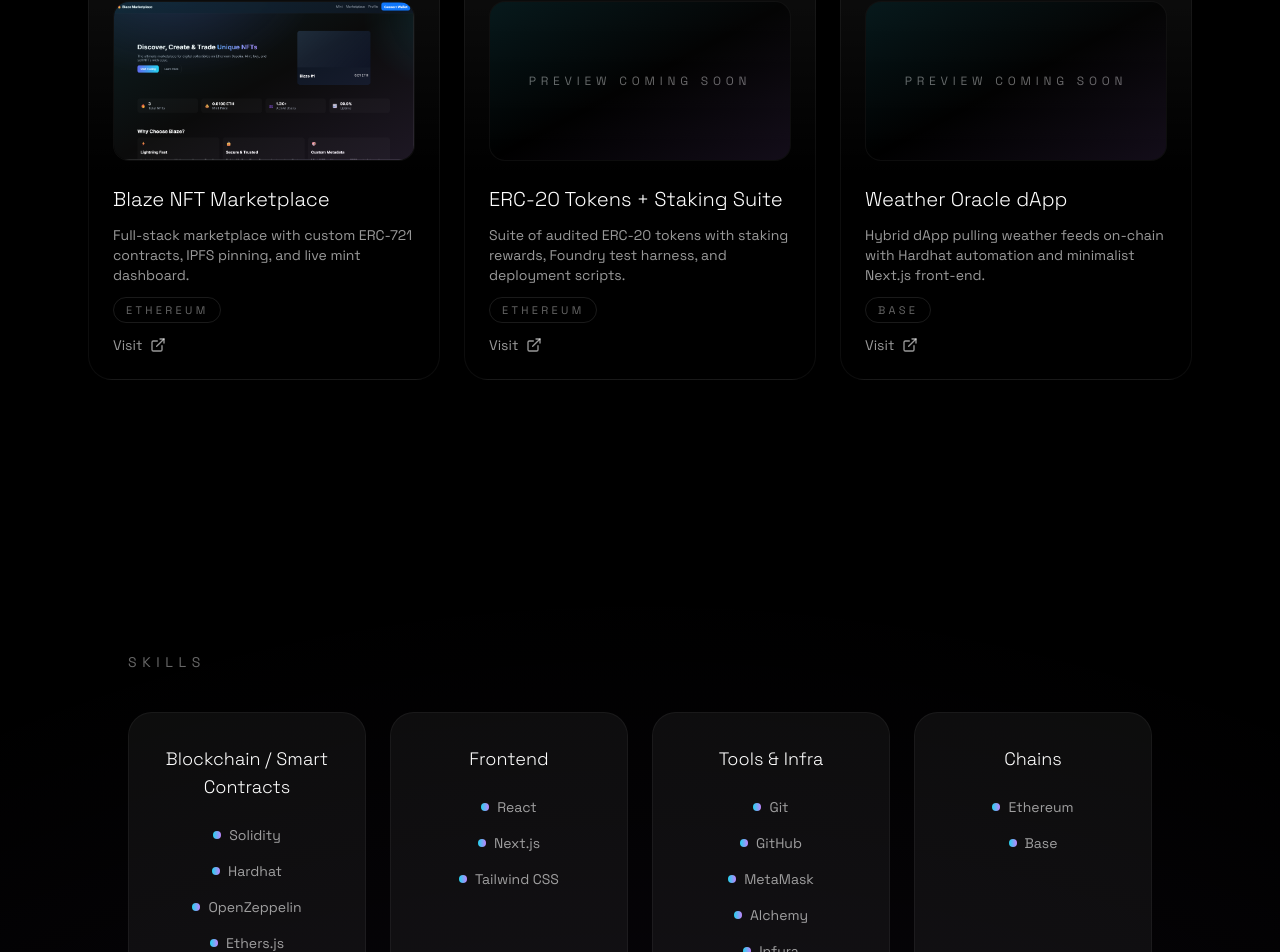
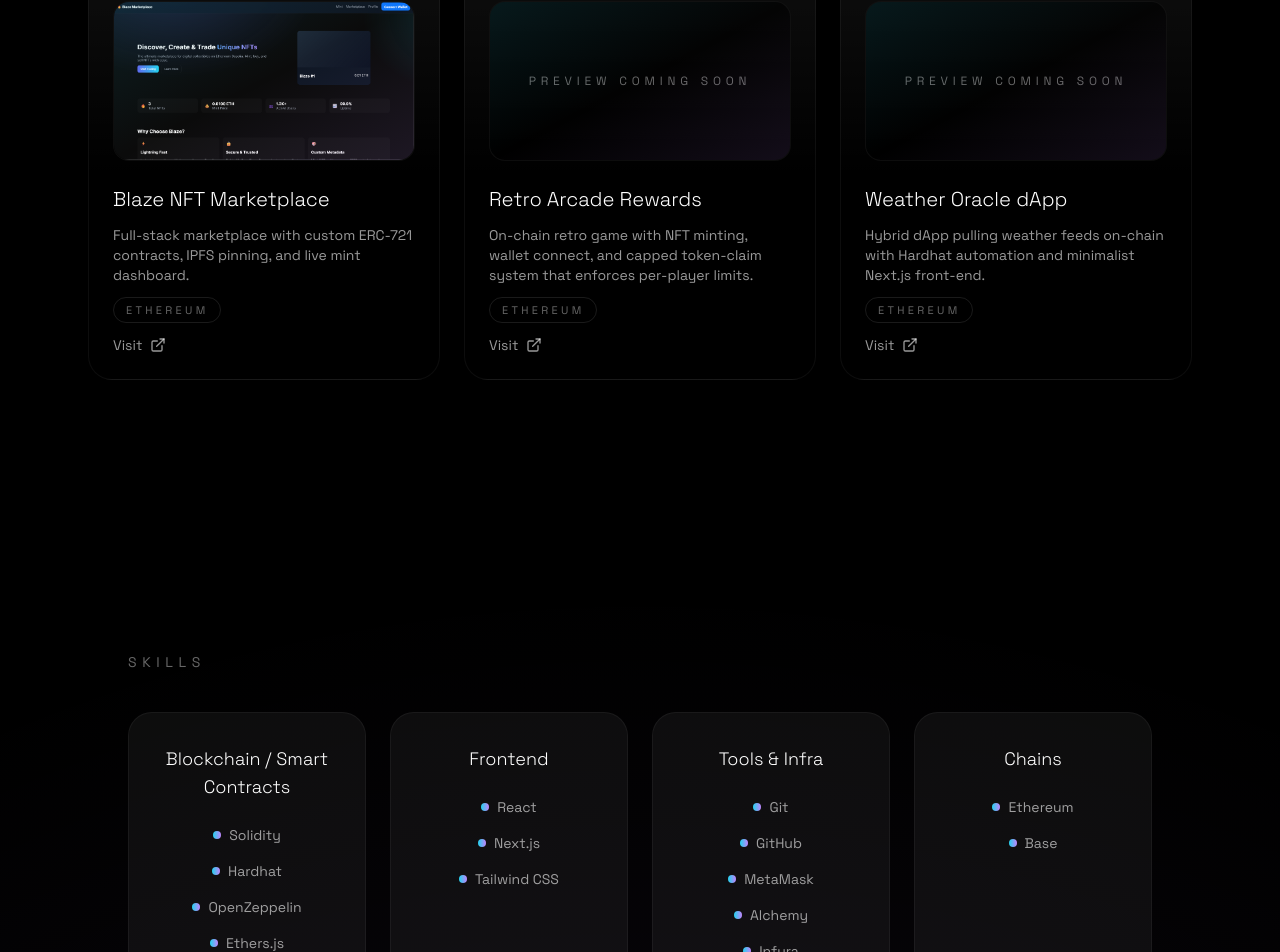
Before and after one commit to OTAKUBABAJI/portfolio, a Next.js app: page / in a window 1280 px wide. Shown: the part 1901-2853 px from the top of the page. Built offline with nearby package versions, Linux system fonts and the light colour scheme.

Commit message:
Update portfolio - Nov 22

```diff
--- a/components/sections/Projects.js
+++ b/components/sections/Projects.js
@@ -15,16 +15,16 @@
   },
   {
     id: 2,
-    title: "ERC-20 Tokens + Staking Suite",
-    description: "Suite of audited ERC-20 tokens with staking rewards, Foundry test harness, and deployment scripts.",
+    title: "Retro Arcade Rewards",
+    description: "On-chain retro game with NFT minting, wallet connect, and capped token-claim system that enforces per-player limits.",
     chains: ["Ethereum"],
-    href: "#",
+    href: "https://retro-arcade.example.com",
   },
   {
     id: 3,
     title: "Weather Oracle dApp",
     description: "Hybrid dApp pulling weather feeds on-chain with Hardhat automation and minimalist Next.js front-end.",
-    chains: ["Base"],
+    chains: ["Ethereum"],
     href: "#",
   },
 ];
```
